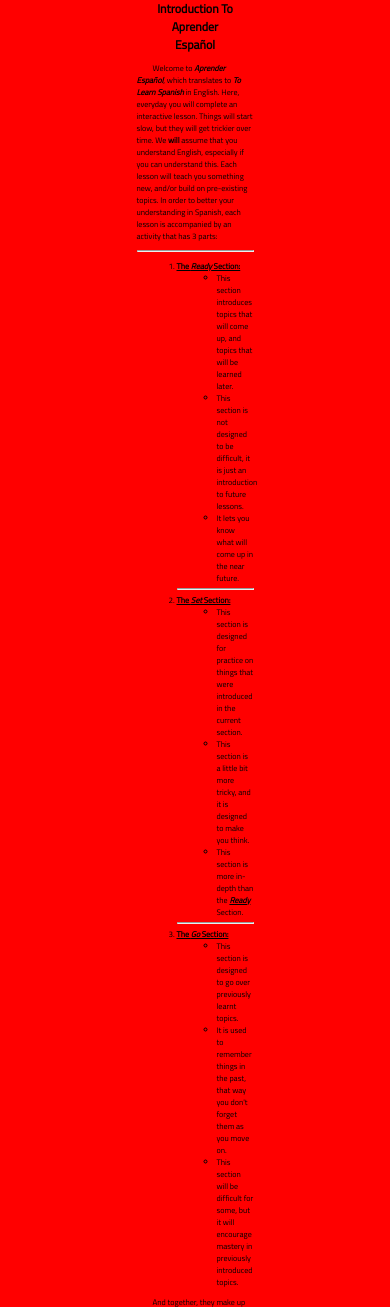
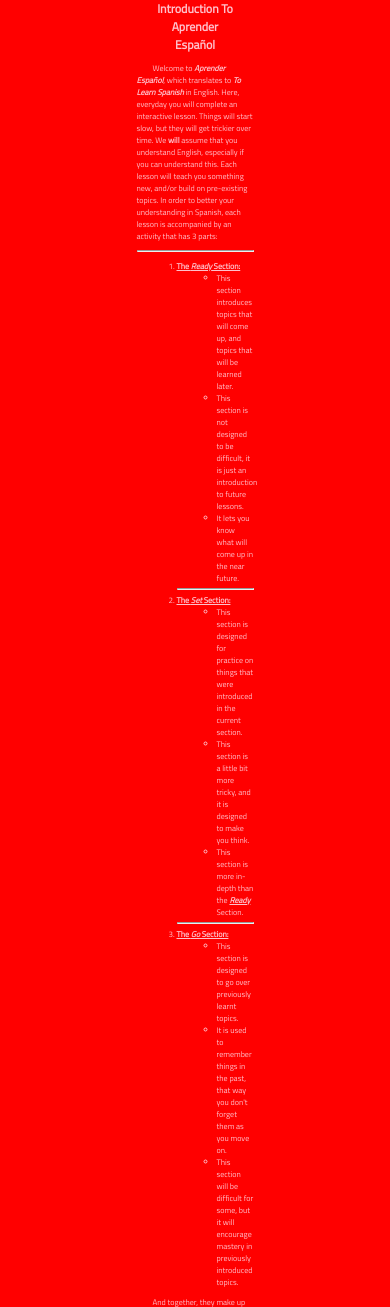
Before and after one commit to Mahdi03/mahdi.github.dev, a PHP site: the page made by DaMahdi03/Ayman_Studios/Aprender_Español/intro.html in a window 390 px wide. Shown: the top 1307 px of the page. Run offline with PHP 8.4, Linux system fonts and the light colour scheme.

Commit message:
Mobilizing The Static Websites

```diff
--- a/DaMahdi03/Ayman_Studios/Aprender_Español/theme.css
+++ b/DaMahdi03/Ayman_Studios/Aprender_Español/theme.css
@@ -57,6 +57,7 @@
 body {
     font-family: 'Titillium Web', sans-serif;
     line-height: 1.5;
+    color: pink;
 }
 
 form {
```
